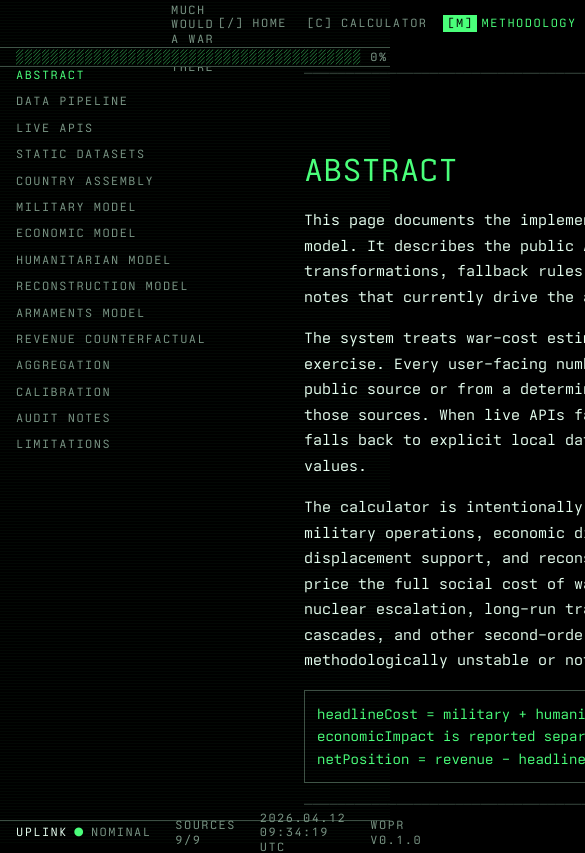
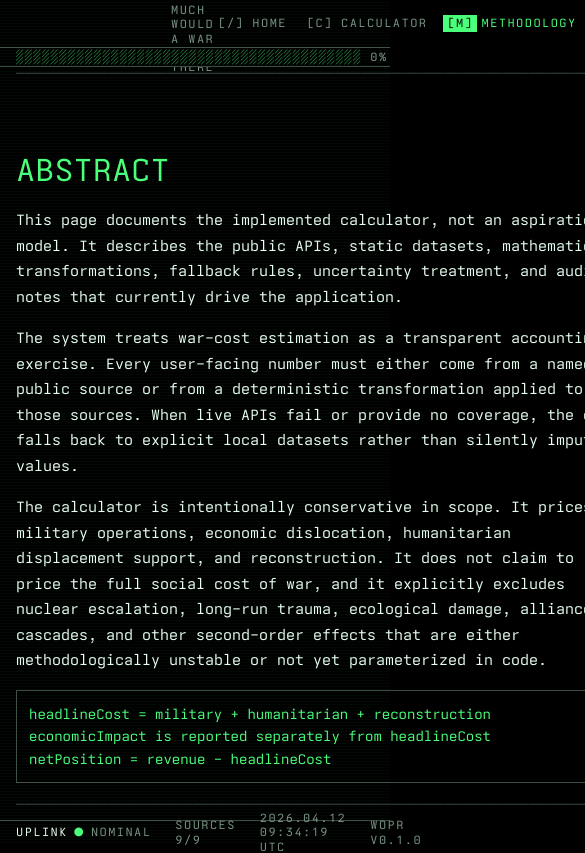
Before and after one commit to matteoscalabrini/hmwwct, a Next.js app: page /methodology in a window 390 px wide. Shown: the top 853 px of the page, 585 px wide, since content can reach past the window. Built offline with nearby package versions, Linux system fonts and the light colour scheme; a web font is replaced by a local one.

Commit message:
fix(responsive): layout fixes across breakpoints

```diff
--- a/src/app/globals.css
+++ b/src/app/globals.css
@@ -243,6 +243,22 @@ html, body {
   line-height: 1.6;
 }
 
+/* ─────────────────────────────────────────────
+   RESPONSIVE
+   ───────────────────────────────────────────── */
+
+@media (max-width: 767px) {
+  /* Scale hero text down from 96px so it doesn't overflow on phones */
+  .t-hero {
+    font-size: 48px;
+  }
+
+  /* Hide methodology sidebar — TOC is not useful on narrow screens */
+  .methodology-sidebar {
+    display: none !important;
+  }
+}
+
 @media (max-width: 1279px) {
   .big-board {
     grid-template-columns: 1fr !important;
--- a/src/components/methodology/Sidebar.tsx
+++ b/src/components/methodology/Sidebar.tsx
@@ -28,7 +28,7 @@ export function Sidebar({ sections }: SidebarProps) {
   }, [sections]);
 
   return (
-    <nav aria-label="Table of contents" style={{
+    <nav aria-label="Table of contents" className="methodology-sidebar" style={{
       position: 'sticky', top: 'calc(var(--header-h) + var(--s-4))',
       width: 240, flexShrink: 0, alignSelf: 'flex-start',
     }}>
```
